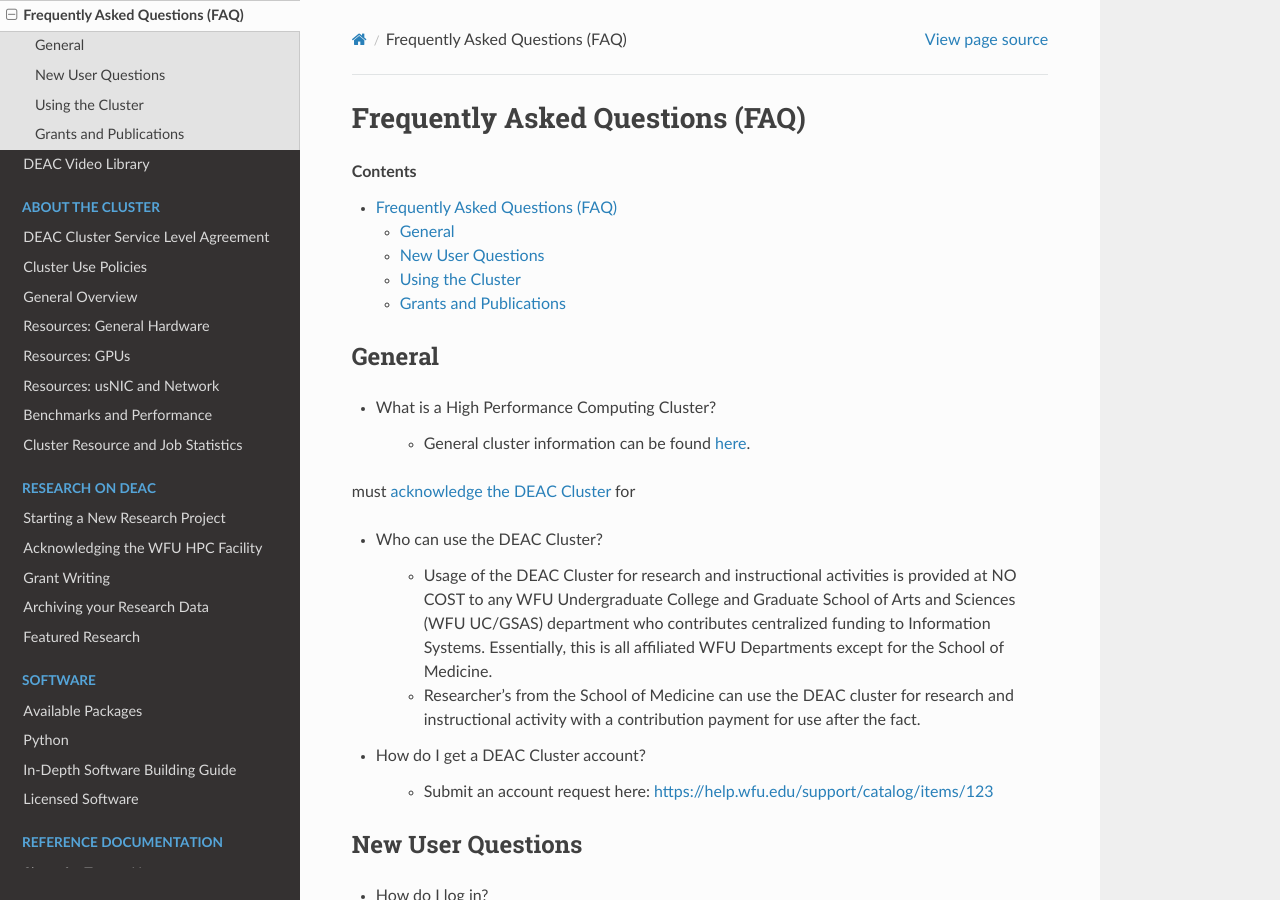
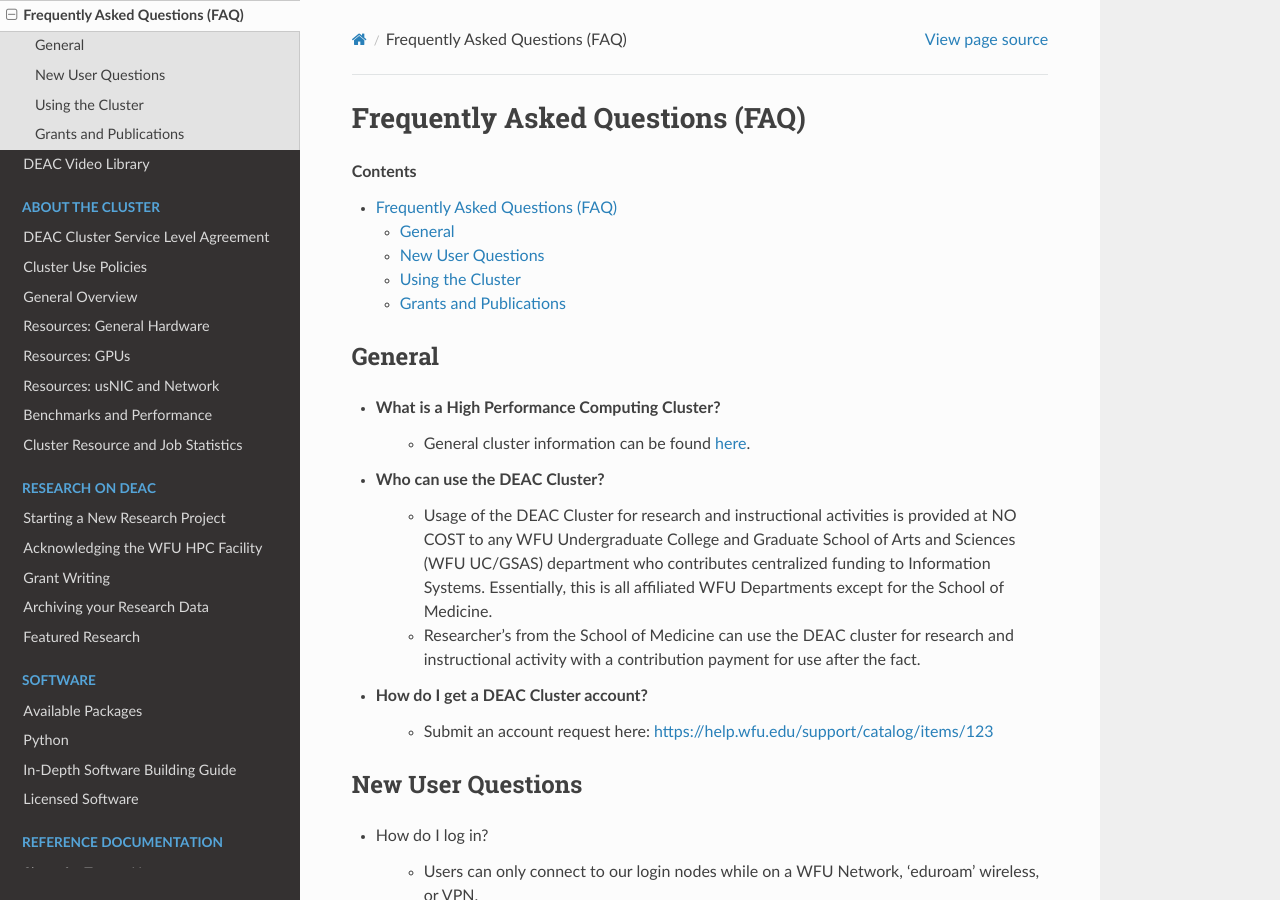
Before and after one commit to WFU-HPC/deac-docs, a Sphinx documentation site: the page built from source/beginner-faq.rst, in a window 1280 px wide and 900 px high. Built offline with Sphinx 7.4.7 and the Read the Docs theme 2.0.0, drawn with Linux system fonts in a browser that asks for light colours.

Commit message:
Update beginner-faq.rst

```diff
--- a/source/beginner-faq.rst
+++ b/source/beginner-faq.rst
@@ -7,31 +7,34 @@
    :depth: 3
 ..
 
+.. #############################################################################
+.. #############################################################################
+.. #############################################################################
+.. #############################################################################
+
 .. _sec.faq.general
 
+*******
 General
-=======
+*******
 
 * What is a High Performance Computing Cluster?
-
     * General cluster information can be found :ref:`here<sec.cluster_overview>`.
-must :ref:`acknowledge the DEAC Cluster<sec.acknowledging>` for
 
 * Who can use the DEAC Cluster?
-
     * Usage of the DEAC Cluster for research and instructional activities is provided at NO COST to any WFU Undergraduate College and Graduate School of Arts and Sciences (WFU UC/GSAS) department who contributes centralized funding to Information Systems. Essentially, this is all affiliated WFU Departments except for the School of Medicine.
     * Researcher's from the School of Medicine can use the DEAC cluster for research and instructional activity with a :ref:`contribution<sec.sla.su.contributions> `of funds before use, or :ref:`chargeback<sec.sla.su.chargebacks>` payment for use after the fact.
 
 * How do I get a DEAC Cluster account?
-
     * Submit an account request here:
       https://help.wfu.edu/support/catalog/items/123
 
 
 .. _sec.faq.new_users:
 
+******************
 New User Questions
-==================
+******************
 
 * How do I log in?
 
@@ -61,8 +64,9 @@
 
 .. _sec.faq.using:
 
+*****************
 Using the Cluster
-=================
+*****************
 
 * How do I submit jobs to the cluster?
 
@@ -89,8 +93,9 @@
 
 .. _sec.faq.grants:
 
+***********************
 Grants and Publications
-=======================
+***********************
 
 * I'm writing a grant. Do you have a facility description?
 
```
